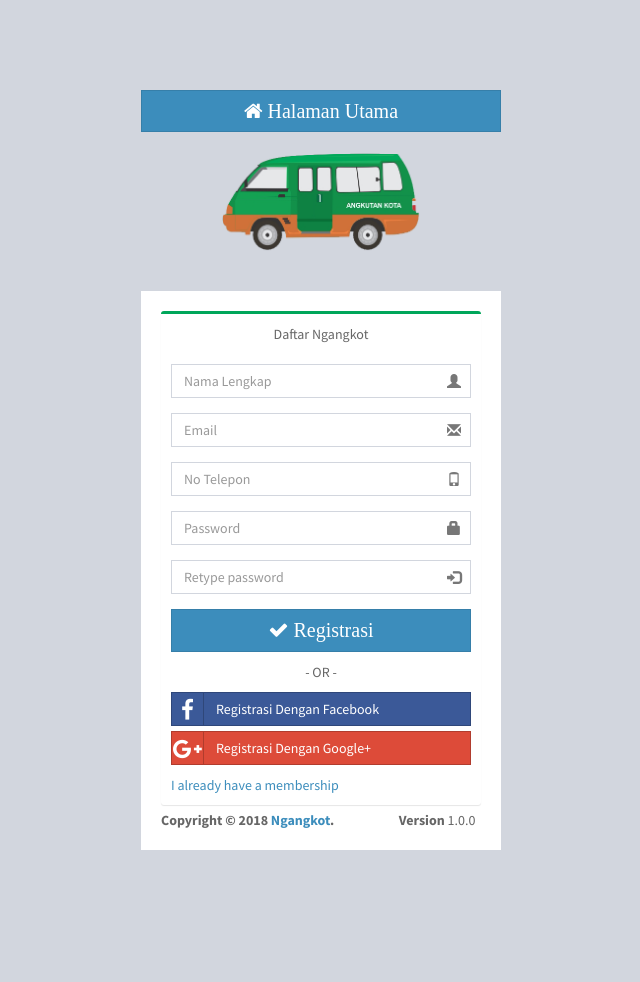
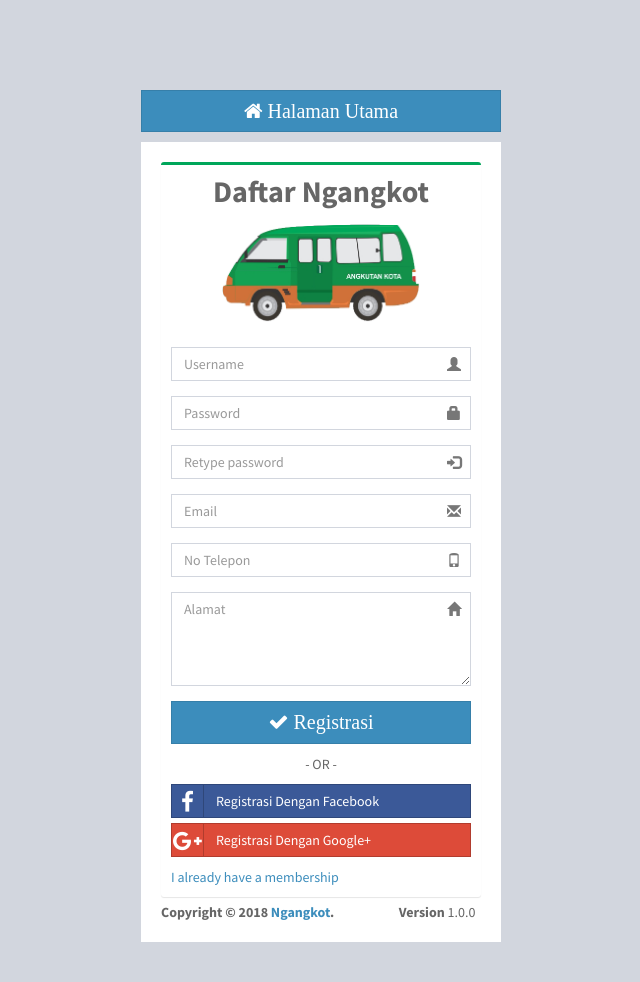
Before and after one commit to noviazizah11/Gokot, a PHP site: page /pages/register.php in a window 1280 px wide. Shown: the top 982 px of the page, without its empty margins (319-959 px from the left). Before the commit the page ends 850 px from the top, so only its background shows below. Run offline with PHP 8.4, Linux system fonts and the light colour scheme.

Commit message:
perbaikan FE

```diff
--- a/pages/layout/header.php
+++ b/pages/layout/header.php
@@ -4,7 +4,7 @@
     <meta charset="utf-8">
     <meta http-equiv="X-UA-Compatible" content="IE=edge">
     <title>Ngangkot</title>
-    <link rel="shortcut icon" href="../images/ico.png">
+    <link rel="shortcut icon" href="../images/ico_angkot.png">
     <!-- Tell the browser to be responsive to screen width -->
     <meta content="width=device-width, initial-scale=1, maximum-scale=1, user-scalable=no" name="viewport">
     <!-- Bootstrap 3.3.7 -->
--- a/pages/register.php
+++ b/pages/register.php
@@ -4,7 +4,7 @@
     <meta charset="utf-8">
     <meta http-equiv="X-UA-Compatible" content="IE=edge">
     <title>Ngangkot</title>
-    <link rel="shortcut icon" href="../images/ico.png">
+    <link rel="shortcut icon" href="../images/ico_angkot.png">
     <!-- Tell the browser to be responsive to screen width -->
     <meta content="width=device-width, initial-scale=1, maximum-scale=1, user-scalable=no" name="viewport">
     <!-- Bootstrap 3.3.7 -->
@@ -23,22 +23,31 @@
 <body class="hold-transition register-page">
 <div class="register-box">
 <a href="index.php" style="width: 100%; font-size: 20px" name="search" id="search-btn" class="dim btn btn-primary btn-flat"><i class="fa fa-home"> Halaman Utama</i></a>
-  <div class="register-logo">
-    <h3 class="box-title">
-      <img src="../images/ico.png" style="width: 200px">
-    </h3>
-    <div class="media"></div>
-  </div>
+  <p></p>
 
   <div class="register-box-body">
     <div class="box box-success">
       <div class="box-body">
-        <p class="register-box-msg">Daftar Ngangkot</p>
+        <h2 class="register-box-msg"><strong>Daftar Ngangkot</strong></h2>
+
+          <div class="register-logo">
+            <h3 class="box-title">
+              <img src="../images/ico.png" style="width: 200px; margin-top: -25px;">
+            </h3>
+          </div>
 
         <form action="login.php" method="post">
           <div class="form-group has-feedback">
-            <input type="text" class="form-control" placeholder="Nama Lengkap" required>
+            <input type="text" class="form-control" placeholder="Username" required>
             <span class="glyphicon glyphicon-user form-control-feedback"></span>
+          </div>
+          <div class="form-group has-feedback">
+            <input type="password" class="form-control" placeholder="Password" required>
+            <span class="glyphicon glyphicon-lock form-control-feedback"></span>
+          </div>
+          <div class="form-group has-feedback">
+            <input type="password" class="form-control" placeholder="Retype password" required>
+            <span class="glyphicon glyphicon-log-in form-control-feedback"></span>
           </div>
           <div class="form-group has-feedback">
             <input type="email" class="form-control" placeholder="Email" required>
@@ -49,12 +58,8 @@
             <span class="glyphicon glyphicon-phone form-control-feedback"></span>
           </div>
           <div class="form-group has-feedback">
-            <input type="password" class="form-control" placeholder="Password" required>
-            <span class="glyphicon glyphicon-lock form-control-feedback"></span>
-          </div>
-          <div class="form-group has-feedback">
-            <input type="password" class="form-control" placeholder="Retype password" required>
-            <span class="glyphicon glyphicon-log-in form-control-feedback"></span>
+            <textarea cols="3" rows="4" class="form-control" placeholder="Alamat"></textarea>
+            <span class="glyphicon glyphicon-home form-control-feedback"></span>
           </div>
             <!-- /.col -->
           <button type="submit" name="btn_regis" class="btn btn-primary btn-flat" style="width: 100%; font-size: 20px"><i class="fa fa-check"> Registrasi</i></button>
```
Also changed, not shown: pages/index.php (+10 -4 lines), pages/login.php (+8 -9 lines), images/17126862_1842619892659477_6262341262808973312_n.jpg (added), images/5.png (added), images/Angkot Cicadas-Elang.jpg (added), images/Angkutan SmartNewz.jpg (added), images/Screenshot_9.jpg (added), images/angkot-merah.jpg (added), images/angkot.png (added), images/ico_angkot.png (added), 1 other file.
